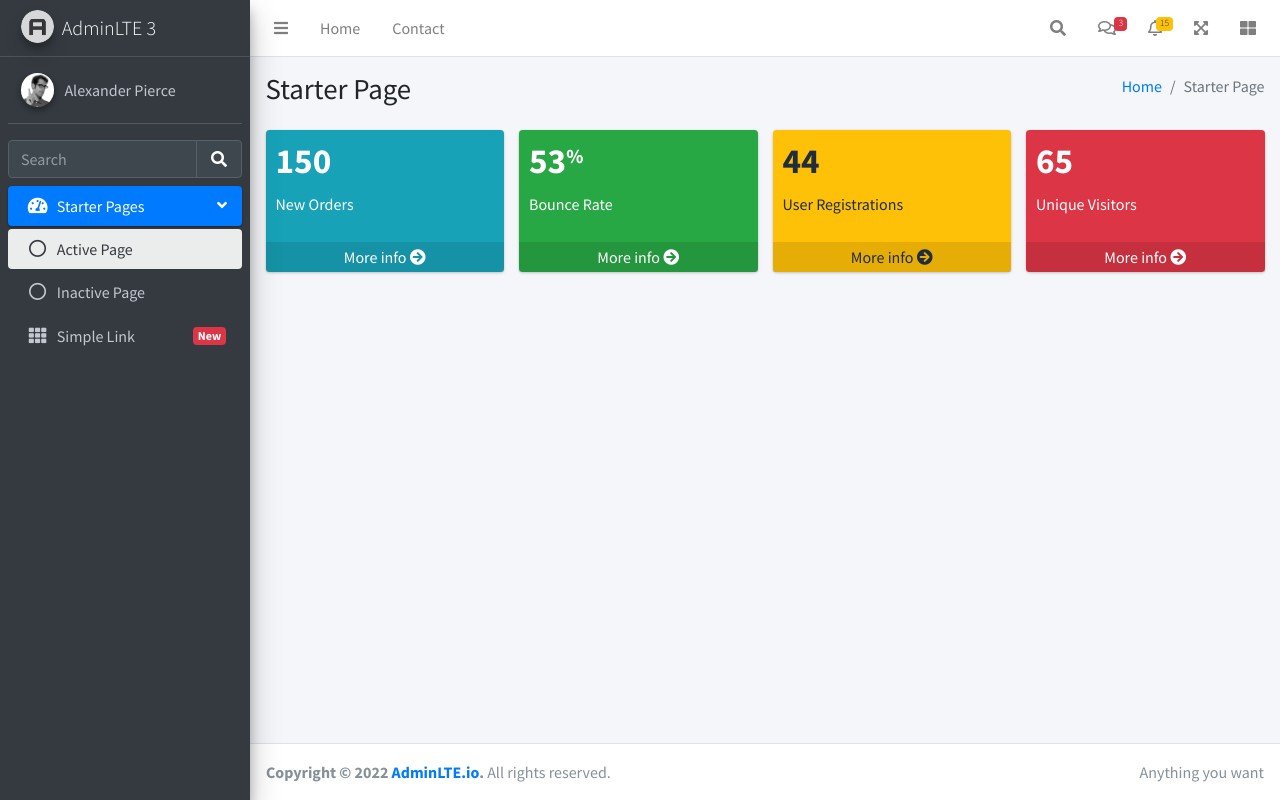
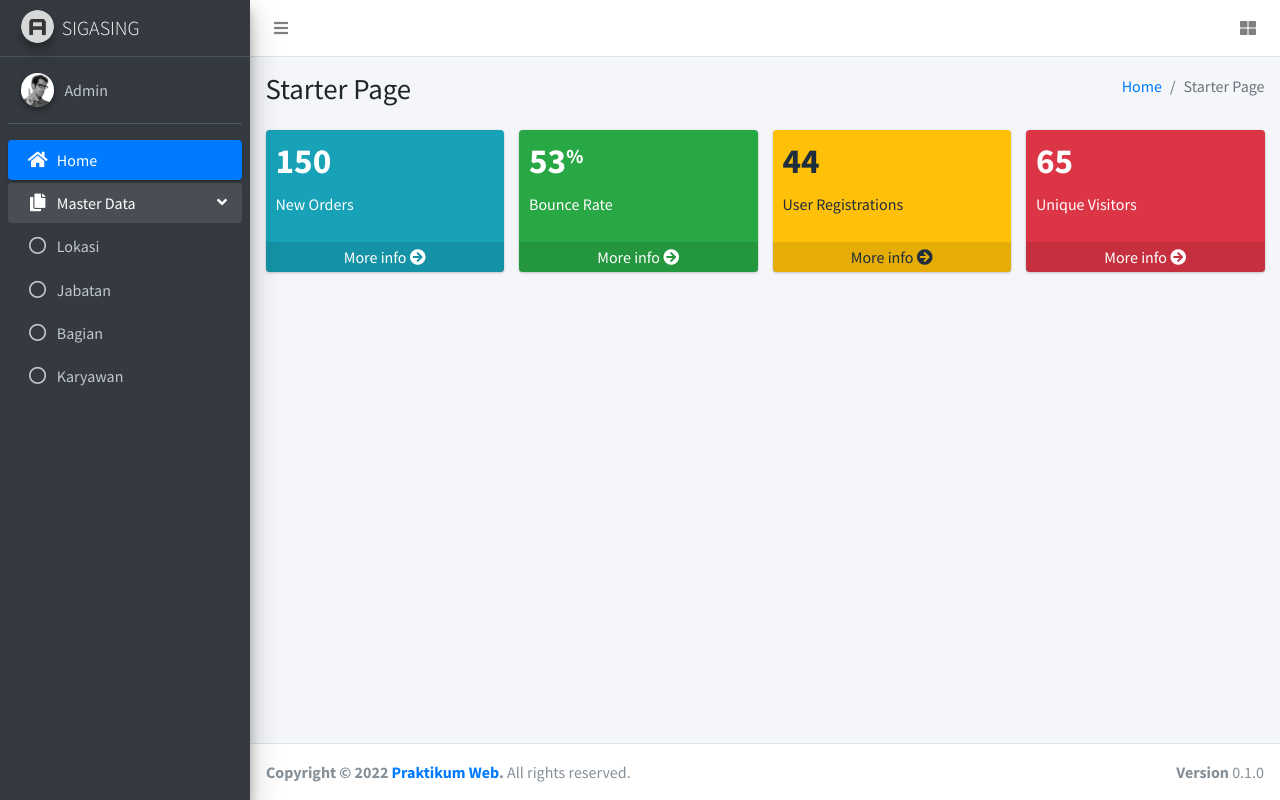
Before and after one commit to dedyrosyadi/sigasing, a PHP site: page / in a window 1280 px wide. Run offline with PHP 8.4, Linux system fonts and the light colour scheme; some libraries are stand-ins or nearby versions.

Commit message:
merapikan footer,nav dan sidebar

```diff
--- a/partials/footer.php
+++ b/partials/footer.php
@@ -1,7 +1,7 @@
 <footer class="main-footer">
-  <div class="float-right d-none d-sm-inline">
-    Anything you want
+  <div class="float-right d-none d-sm-block">
+    <b>Version</b> 0.1.0
   </div>
-  <strong>Copyright &copy; 2022 <a href="https://adminlte.io">AdminLTE.io</a>.</strong> All rights reserved.
+  <strong>Copyright &copy; 2022 <a href="https://adminlte.io">Praktikum Web</a>.</strong> All rights reserved.
 </footer>
 </div>
--- a/partials/nav.php
+++ b/partials/nav.php
@@ -1,137 +1,23 @@
-<!-- Navbar -->
 <nav class="main-header navbar navbar-expand navbar-white navbar-light">
-  <!-- Left navbar links -->
   <ul class="navbar-nav">
     <li class="nav-item">
       <a class="nav-link" data-widget="pushmenu" href="#" role="button"><i class="fas fa-bars"></i></a>
     </li>
-    <li class="nav-item d-none d-sm-inline-block">
-      <a href="index3.html" class="nav-link">Home</a>
-    </li>
-    <li class="nav-item d-none d-sm-inline-block">
-      <a href="#" class="nav-link">Contact</a>
-    </li>
   </ul>
 
-  <!-- Right navbar links -->
   <ul class="navbar-nav ml-auto">
-    <!-- Navbar Search -->
-    <li class="nav-item">
-      <a class="nav-link" data-widget="navbar-search" href="#" role="button">
-        <i class="fas fa-search"></i>
+    <li class="nav-item dropdown">
+      <a href="#" class="nav-link" data-toggle="dropdown">
+        <i class="fas fa-th-large"></i>
       </a>
-      <div class="navbar-search-block">
-        <form class="form-inline">
-          <div class="input-group input-group-sm">
-            <input class="form-control form-control-navbar" type="search" placeholder="Search" aria-label="Search">
-            <div class="input-group-append">
-              <button class="btn btn-navbar" type="submit">
-                <i class="fas fa-search"></i>
-              </button>
-              <button class="btn btn-navbar" type="button" data-widget="navbar-search">
-                <i class="fas fa-times"></i>
-              </button>
-            </div>
-          </div>
-        </form>
+      <div class="dropdown-menu dropdown-menu-lg dropdown-menu-light">
+        <span class="dropdown-item dropdown-header">Pengaturan Pengguna</span>
+        <a href="#" class="dropdown-item">
+          <i class="fas fa-key mr-2"></i>Ubah Password
+        </a>
+        <a href="#" class="dropdown-item">
+          <i class="fas fa-sign-out mr-2"></i>Logout
+        </a>
       </div>
     </li>
-
-    <!-- Messages Dropdown Menu -->
-    <li class="nav-item dropdown">
-      <a class="nav-link" data-toggle="dropdown" href="#">
-        <i class="far fa-comments"></i>
-        <span class="badge badge-danger navbar-badge">3</span>
-      </a>
-      <div class="dropdown-menu dropdown-menu-lg dropdown-menu-right">
-        <a href="#" class="dropdown-item">
-          <!-- Message Start -->
-          <div class="media">
-            <img src="dist/img/user1-128x128.jpg" alt="User Avatar" class="img-size-50 mr-3 img-circle">
-            <div class="media-body">
-              <h3 class="dropdown-item-title">
-                Brad Diesel
-                <span class="float-right text-sm text-danger"><i class="fas fa-star"></i></span>
-              </h3>
-              <p class="text-sm">Call me whenever you can...</p>
-              <p class="text-sm text-muted"><i class="far fa-clock mr-1"></i> 4 Hours Ago</p>
-            </div>
-          </div>
-          <!-- Message End -->
-        </a>
-        <div class="dropdown-divider"></div>
-        <a href="#" class="dropdown-item">
-          <!-- Message Start -->
-          <div class="media">
-            <img src="dist/img/user8-128x128.jpg" alt="User Avatar" class="img-size-50 img-circle mr-3">
-            <div class="media-body">
-              <h3 class="dropdown-item-title">
-                John Pierce
-                <span class="float-right text-sm text-muted"><i class="fas fa-star"></i></span>
-              </h3>
-              <p class="text-sm">I got your message bro</p>
-              <p class="text-sm text-muted"><i class="far fa-clock mr-1"></i> 4 Hours Ago</p>
-            </div>
-          </div>
-          <!-- Message End -->
-        </a>
-        <div class="dropdown-divider"></div>
-        <a href="#" class="dropdown-item">
-          <!-- Message Start -->
-          <div class="media">
-            <img src="dist/img/user3-128x128.jpg" alt="User Avatar" class="img-size-50 img-circle mr-3">
-            <div class="media-body">
-              <h3 class="dropdown-item-title">
-                Nora Silvester
-                <span class="float-right text-sm text-warning"><i class="fas fa-star"></i></span>
-              </h3>
-              <p class="text-sm">The subject goes here</p>
-              <p class="text-sm text-muted"><i class="far fa-clock mr-1"></i> 4 Hours Ago</p>
-            </div>
-          </div>
-          <!-- Message End -->
-        </a>
-        <div class="dropdown-divider"></div>
-        <a href="#" class="dropdown-item dropdown-footer">See All Messages</a>
-      </div>
-    </li>
-    <!-- Notifications Dropdown Menu -->
-    <li class="nav-item dropdown">
-      <a class="nav-link" data-toggle="dropdown" href="#">
-        <i class="far fa-bell"></i>
-        <span class="badge badge-warning navbar-badge">15</span>
-      </a>
-      <div class="dropdown-menu dropdown-menu-lg dropdown-menu-right">
-        <span class="dropdown-header">15 Notifications</span>
-        <div class="dropdown-divider"></div>
-        <a href="#" class="dropdown-item">
-          <i class="fas fa-envelope mr-2"></i> 4 new messages
-          <span class="float-right text-muted text-sm">3 mins</span>
-        </a>
-        <div class="dropdown-divider"></div>
-        <a href="#" class="dropdown-item">
-          <i class="fas fa-users mr-2"></i> 8 friend requests
-          <span class="float-right text-muted text-sm">12 hours</span>
-        </a>
-        <div class="dropdown-divider"></div>
-        <a href="#" class="dropdown-item">
-          <i class="fas fa-file mr-2"></i> 3 new reports
-          <span class="float-right text-muted text-sm">2 days</span>
-        </a>
-        <div class="dropdown-divider"></div>
-        <a href="#" class="dropdown-item dropdown-footer">See All Notifications</a>
-      </div>
-    </li>
-    <li class="nav-item">
-      <a class="nav-link" data-widget="fullscreen" href="#" role="button">
-        <i class="fas fa-expand-arrows-alt"></i>
-      </a>
-    </li>
-    <li class="nav-item">
-      <a class="nav-link" data-widget="control-sidebar" data-slide="true" href="#" role="button">
-        <i class="fas fa-th-large"></i>
-      </a>
-    </li>
-  </ul>
 </nav>
-<!-- /.navbar -->
--- a/partials/sidebar.php
+++ b/partials/sidebar.php
@@ -1,7 +1,7 @@
 <aside class="main-sidebar sidebar-dark-primary elevation-4">
   <a href="index3.html" class="brand-link">
     <img src="dist/img/AdminLTELogo.png" alt="AdminLTE Logo" class="brand-image img-circle elevation-3" style="opacity: .8">
-    <span class="brand-text font-weight-light">AdminLTE 3</span>
+    <span class="brand-text font-weight-light">SIGASING</span>
   </a>
 
   <div class="sidebar">
@@ -10,53 +10,54 @@
         <img src="dist/img/user2-160x160.jpg" class="img-circle elevation-2" alt="User Image">
       </div>
       <div class="info">
-        <a href="#" class="d-block">Alexander Pierce</a>
-      </div>
-    </div>
-    <div class="form-inline">
-      <div class="input-group" data-widget="sidebar-search">
-        <input class="form-control form-control-sidebar" type="search" placeholder="Search" aria-label="Search">
-        <div class="input-group-append">
-          <button class="btn btn-sidebar">
-            <i class="fas fa-search fa-fw"></i>
-          </button>
-        </div>
+        <a href="#" class="d-block">Admin</a>
       </div>
     </div>
 
     <nav class="mt-2">
       <ul class="nav nav-pills nav-sidebar flex-column" data-widget="treeview" role="menu" data-accordion="false">
+        <li class="nav-item">
+          <a href="#" class="nav-link active">
+            <i class="nav-icon fas fa-home"></i>
+            <p>
+              Home
+            </p>
+          </a>
+        </li>
         <li class="nav-item menu-open">
-          <a href="#" class="nav-link active">
-            <i class="nav-icon fas fa-tachometer-alt"></i>
+          <a href="#" class="nav-link">
+            <i class="nav-icon fas fa-copy"></i>
             <p>
-              Starter Pages
+              Master Data
               <i class="right fas fa-angle-left"></i>
             </p>
           </a>
           <ul class="nav nav-treeview">
             <li class="nav-item">
-              <a href="#" class="nav-link active">
+              <a href="#" class="nav-link">
                 <i class="far fa-circle nav-icon"></i>
-                <p>Active Page</p>
+                <p>Lokasi</p>
               </a>
             </li>
             <li class="nav-item">
               <a href="#" class="nav-link">
                 <i class="far fa-circle nav-icon"></i>
-                <p>Inactive Page</p>
+                <p>Jabatan</p>
+              </a>
+            </li>
+            <li class="nav-item">
+              <a href="#" class="nav-link">
+                <i class="far fa-circle nav-icon"></i>
+                <p>Bagian</p>
+              </a>
+            </li>
+            <li class="nav-item">
+              <a href="#" class="nav-link">
+                <i class="far fa-circle nav-icon"></i>
+                <p>Karyawan</p>
               </a>
             </li>
           </ul>
-        </li>
-        <li class="nav-item">
-          <a href="#" class="nav-link">
-            <i class="nav-icon fas fa-th"></i>
-            <p>
-              Simple Link
-              <span class="right badge badge-danger">New</span>
-            </p>
-          </a>
         </li>
       </ul>
     </nav>
```
